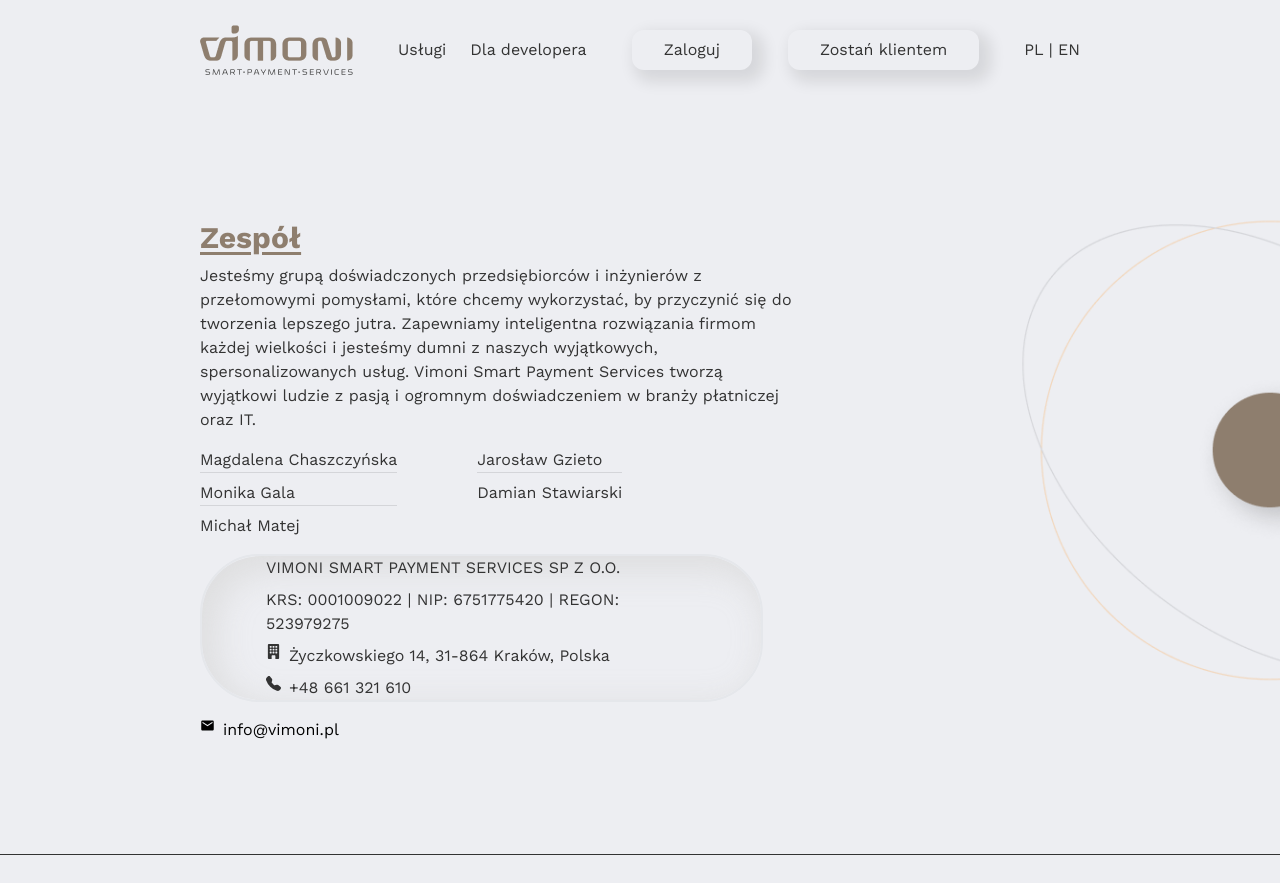
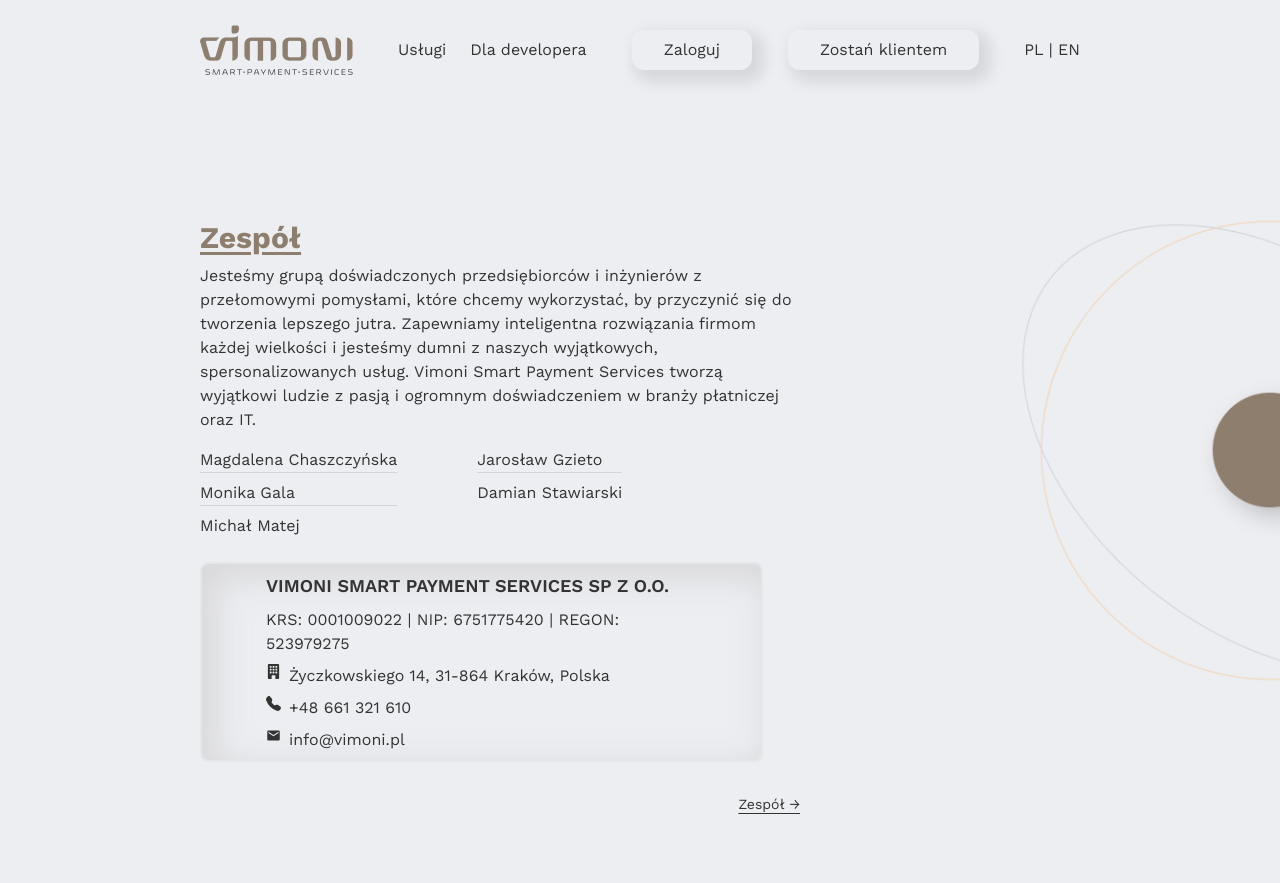
Before and after one commit to pandupan/vimoni-1, a Next.js app: page /firmie2 in a window 1280 px wide. Shown: the top 883 px of the page. Built offline with nearby package versions, Linux system fonts and the light colour scheme.

Commit message:
[ADD] - Firmie2

```diff
--- a/app/globals.css
+++ b/app/globals.css
@@ -40,8 +40,8 @@
   }
 }
 
-.box-card{
-  box-shadow: 10px 10px 32px 5px rgba(217,217,217,0.75) inset;
-  -webkit-box-shadow: 10px 10px 32px 5px rgba(217,217,217,0.75) inset;
-  -moz-box-shadow: 10px 10px 32px 5px rgba(217,217,217,0.75) inset;
+.box-card {
+  box-shadow: 10px 10px 32px 5px rgba(210, 210, 210, 0.75) inset;
+  -webkit-box-shadow: 10px 10px 32px 5px rgba(210, 210, 210, 0.75) inset;
+  -moz-box-shadow: 10px 10px 32px 5px rgba(210, 210, 210, 0.75) inset;
 }
--- a/components/pages/firmie2-page/Firmie2Page.tsx
+++ b/components/pages/firmie2-page/Firmie2Page.tsx
@@ -24,8 +24,8 @@
             <li>Damian Stawiarski</li>
           </ul>
         </div>
-        <div className="bg-[#EDEEF2] flex flex-col gap-2 justify-center container px-16 w-[563px] border-2 rounded-[60px] box-card text-theme-text">
-          <h1 className="uppercase">Vimoni Smart Payment Services Sp z o.o.</h1>
+        <div className="bg-[#EDEEF2] flex flex-col gap-2 justify-center container px-16 w-[563px] border-2 rounded-lg box-card text-theme-text py-2 mt-2">
+          <h1 className="uppercase font-semibold text-lg">Vimoni Smart Payment Services Sp z o.o.</h1>
           <p className="uppercase">KRS: 0001009022 | NIP: 6751775420 | REGON: 523979275</p>
           <div className="flex gap-2">
             <BsFillBuildingFill size={15}/>
@@ -35,12 +35,16 @@
             <BsTelephoneFill size={15}/>
             <p>+48 661 321 610</p>
           </div>
+          <div className="flex gap-2">
+              <MdEmail size={15}/>
+              <p>info@vimoni.pl</p>
+          </div>
         </div>
-        <div className="flex gap-2">
-            <MdEmail size={15}/>
-            <p>info@vimoni.pl</p>
-          </div>
-
+        </div>
+        <div className="flex justify-end items-center mt-8">
+          <h2 className="text-theme-text items-center text-sm underline underline-offset-4">
+            Zespół →
+          </h2>
         </div>
       </div>
         <div className="absolute -right-[340px] -top-0 flex aspect-square w-[700px] h-[700px]">
```
